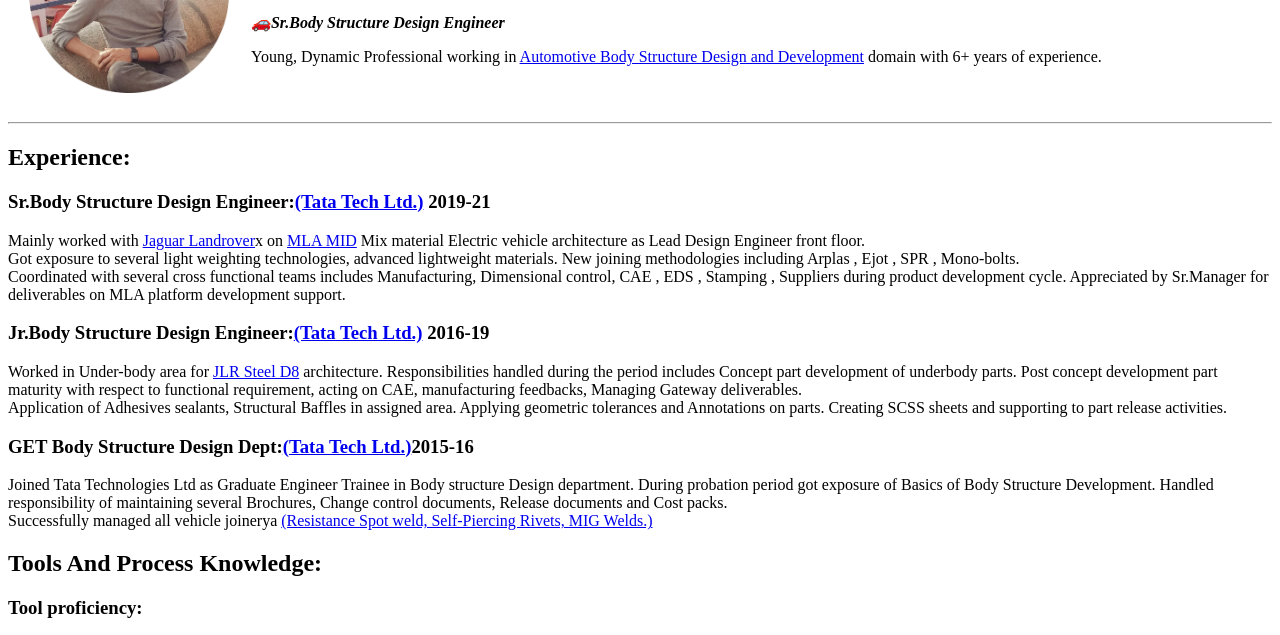
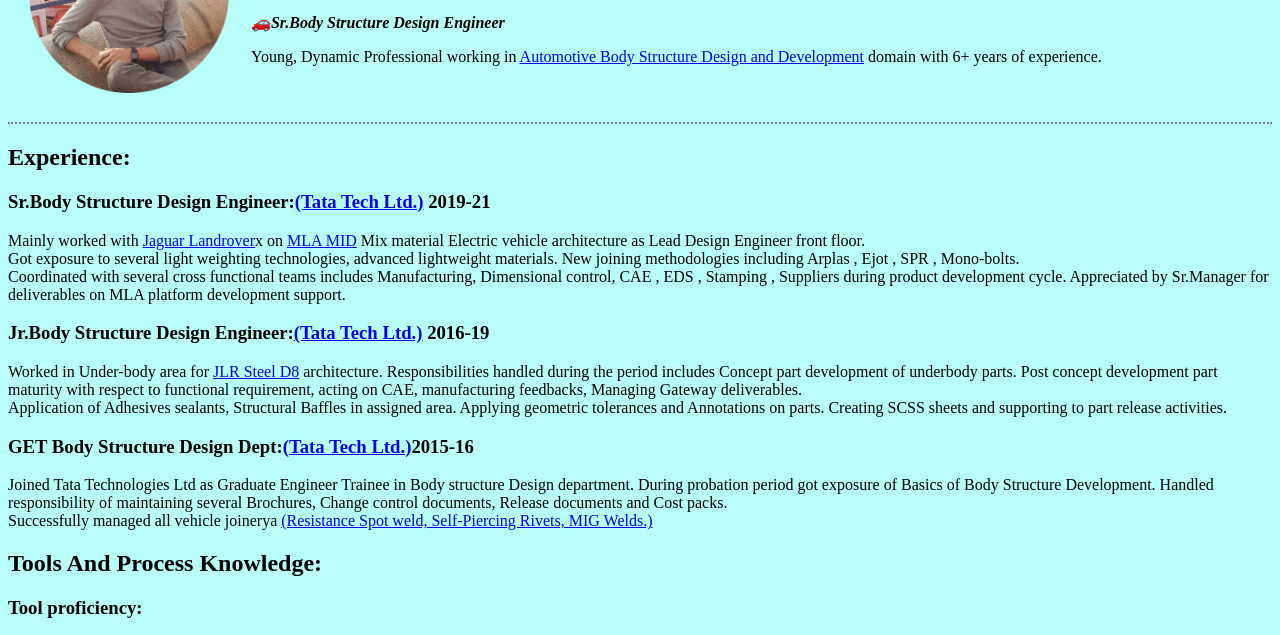
Before and after one commit to SagarVachakal/SagarVachakalCv, a plain HTML site: page index.html in a window 1280 px wide. Shown: the part 136-771 px from the top of the page. Drawn offline with Linux system fonts and the light colour scheme.

Commit message:
Update index.html

```diff
--- a/index.html
+++ b/index.html
@@ -3,6 +3,23 @@
   <head>
     <meta charset="utf-8">
     <title>Sagar's Personal Site</title>
+        <style>
+      body {
+        background-color: #B8FFF9 ;
+
+      }
+
+      hr {
+        border-width: 2px;
+        border-style: none;
+        border-top-style: dotted;
+        height: 0;
+        border-color:grey;
+
+      }
+
+    </style>
+
   </head>
   <body>
     <table cellspacing="20">
```
